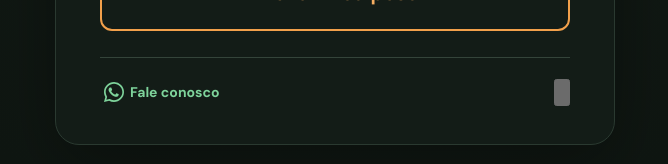
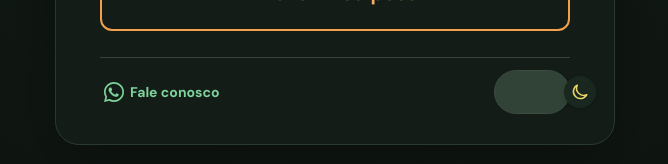
Before and after one commit to albertoapr/calculadoraimc, a Vue app: page / in a window 1280 px wide. Shown: the part 572-736 px from the top of the page, without its empty margins (305-973 px from the left). Built offline with nearby package versions, Linux system fonts and the light colour scheme; no server answers.

Commit message:
style: estilizar seletor único de tema claro e escuro

```diff
--- a/src/assets/main.css
+++ b/src/assets/main.css
@@ -1274,6 +1274,60 @@ h2 {
   outline: 3px solid var(--blue);
   outline-offset: 2px;
 }
+/* Seletor compacto de aparência: um único controle para claro/escuro. */
+.box-footer .theme-switch {
+  position: relative;
+  display: inline-flex;
+  align-items: center;
+  width: 76px;
+  height: 44px;
+  padding: 5px;
+  border: 1px solid var(--line);
+  border-radius: 999px;
+  background: var(--card-bg);
+  cursor: pointer;
+  transition: background-color 0.2s, border-color 0.2s;
+}
+.box-footer .theme-switch-thumb {
+  display: grid;
+  width: 32px;
+  height: 32px;
+  place-items: center;
+  border-radius: 50%;
+  color: var(--blue-dark);
+  background: #fff;
+  box-shadow: 0 1px 4px rgba(0, 0, 0, 0.15);
+  transform: translateX(0);
+  transition: transform 0.2s ease, background-color 0.2s ease;
+}
+.box-footer .theme-switch-thumb svg {
+  width: 20px;
+  height: 20px;
+  fill: none;
+  stroke: currentColor;
+  stroke-linecap: round;
+  stroke-linejoin: round;
+  stroke-width: 1.8;
+}
+.box-footer .theme-switch:focus-visible {
+  outline: 3px solid var(--blue);
+  outline-offset: 3px;
+}
+html[data-theme='dark'] .box-footer .theme-switch {
+  border-color: #3b4b40;
+  background: #314336;
+}
+html[data-theme='dark'] .box-footer .theme-switch-thumb {
+  color: #e9d56a;
+  background: #19271e;
+  transform: translateX(32px);
+}
+@media (prefers-reduced-motion: reduce) {
+  .box-footer .theme-switch,
+  .box-footer .theme-switch-thumb {
+    transition: none;
+  }
+}
 .box-contact-link {
   grid-column: 2;
   grid-row: 1;
```
